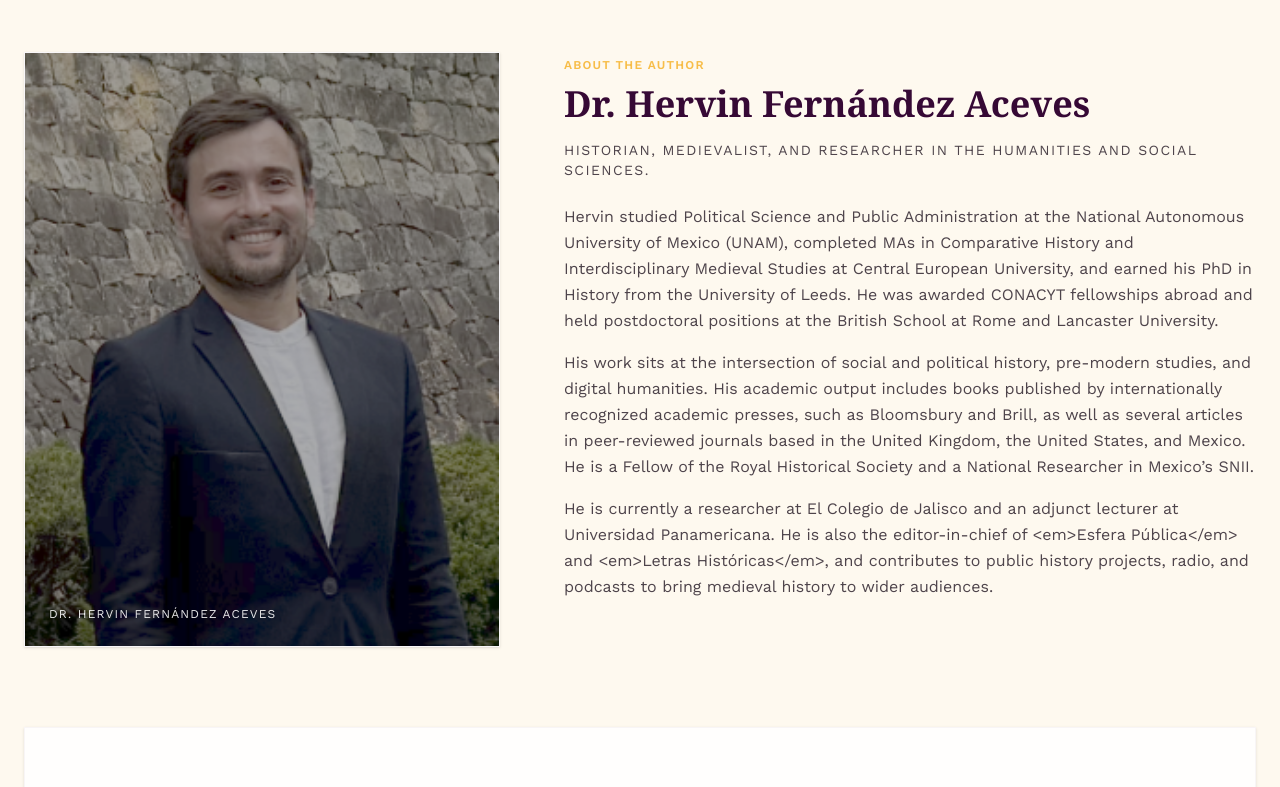
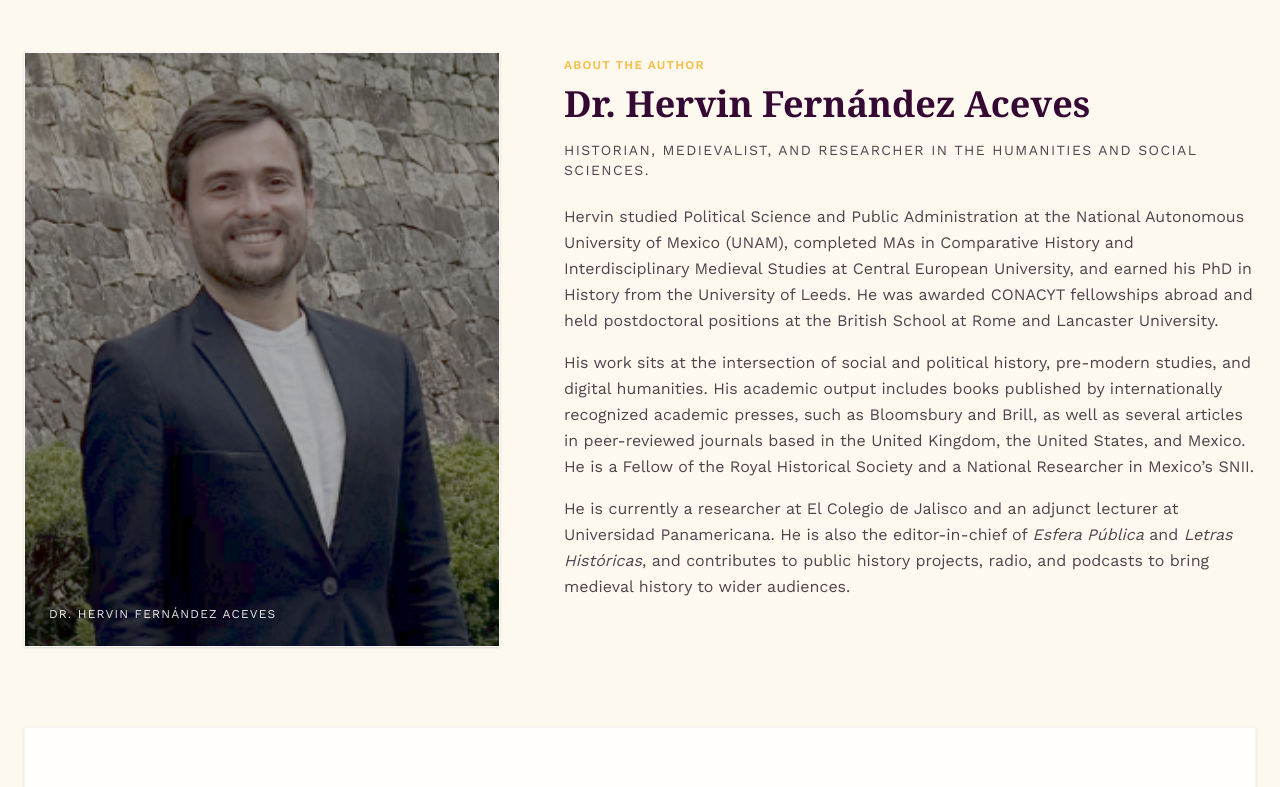
Before and after one commit to falcando/mexicomedieval, a Next.js app in the folder landing/: page /quienes-somos in a window 1280 px wide. Shown: the part 397-1184 px from the top of the page. Built offline with nearby package versions, Linux system fonts and the light colour scheme; a web font is replaced by a local one.

Commit message:
Update quienes-somos-page.tsx

```diff
--- a/landing/views/quienes-somos-page.tsx
+++ b/landing/views/quienes-somos-page.tsx
@@ -10,12 +10,25 @@ const SIDEBAR_IMG =
 
 const PILLAR_ICONS = ["menu_book", "podcasts", "database"] as const;
 
-
 const PILLAR_KEYS = [
   { titleKey: "about.pillar1Title", bodyKey: "about.pillar1Body" },
   { titleKey: "about.pillar2Title", bodyKey: "about.pillar2Body" },
   { titleKey: "about.pillar3Title", bodyKey: "about.pillar3Body" },
 ] as const;
+
+function renderInlineEmphasis(text: string) {
+  const parts = text.split(/(<em>.*?<\/em>)/g);
+
+  return parts.map((part, index) => {
+    const match = part.match(/^<em>(.*?)<\/em>$/);
+
+    if (match) {
+      return <em key={index}>{match[1]}</em>;
+    }
+
+    return part;
+  });
+}
 
 export function QuienesSomosPage() {
   const { t } = useTranslations();
@@ -55,10 +68,11 @@ export function QuienesSomosPage() {
           <div className="space-y-4 text-on-surface-variant leading-relaxed">
             <p>{t("about.authorBio1")}</p>
             <p>{t("about.authorBio2")}</p>
-            <p>{t("about.authorBio3")}</p>
+            <p>{renderInlineEmphasis(t("about.authorBio3"))}</p>
           </div>
         </div>
       </section>
+
       <section
         aria-labelledby="proyecto-heading"
         className="mb-20 border border-outline-variant/15 bg-white/90 p-8 shadow-sm md:p-12"
@@ -73,6 +87,7 @@ export function QuienesSomosPage() {
             </h2>
           </div>
         </div>
+
         <div className="space-y-4 mb-12">
           <p className="text-lg leading-relaxed text-on-surface-variant">
             {t("about.projectLede")}
@@ -81,9 +96,11 @@ export function QuienesSomosPage() {
             {t("about.projectLede2")}
           </p>
         </div>
+
         <h3 className="font-headline mb-12 text-2xl text-primary">
           {t("about.projectKicker")}
         </h3>
+
         <ul className="grid gap-8 md:grid-cols-3">
           {PILLAR_KEYS.map((pillar, idx) => (
             <li
@@ -96,9 +113,11 @@ export function QuienesSomosPage() {
               >
                 {PILLAR_ICONS[idx]}
               </span>
+
               <h3 className="font-headline mb-2 text-xl text-primary">
                 {t(pillar.titleKey)}
               </h3>
+
               <p className="text-sm leading-relaxed text-on-surface-variant">
                 {t(pillar.bodyKey)}
               </p>
```
Lines whose indentation alone changed are shown as unchanged.
